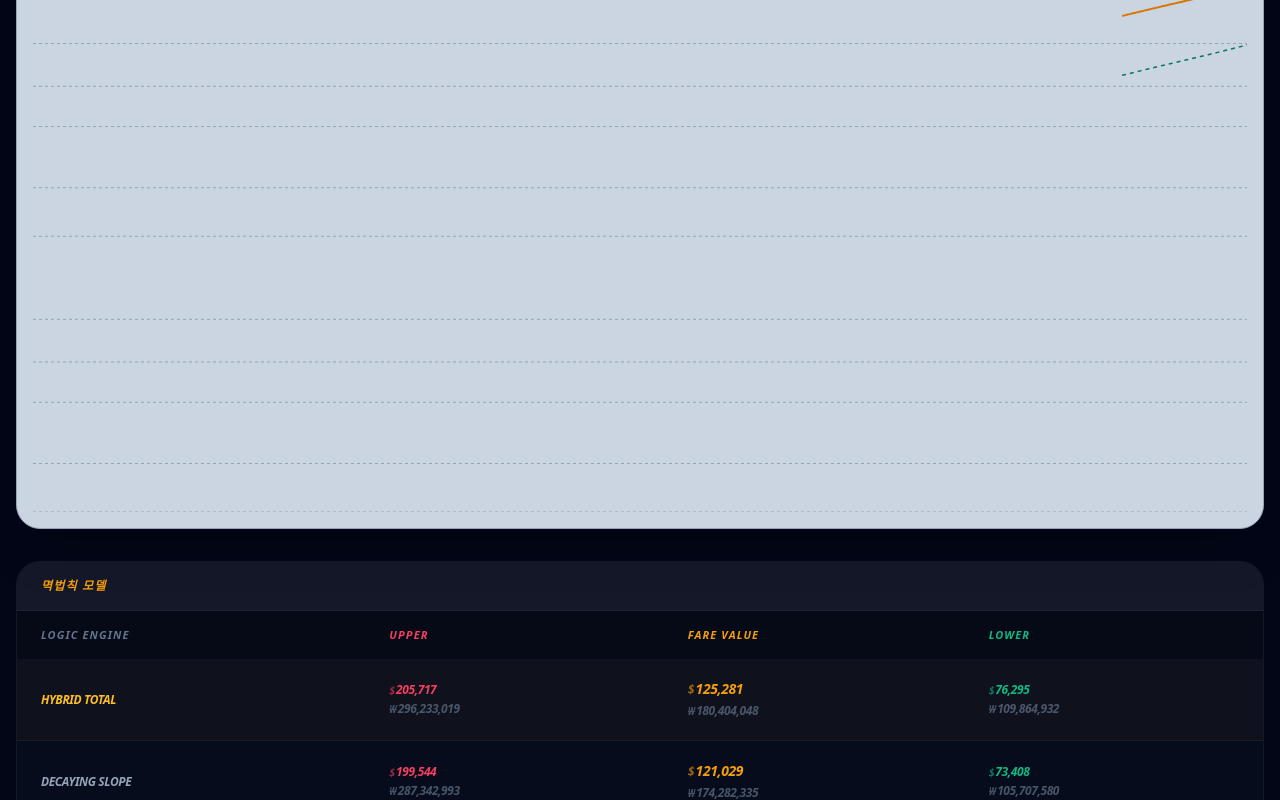
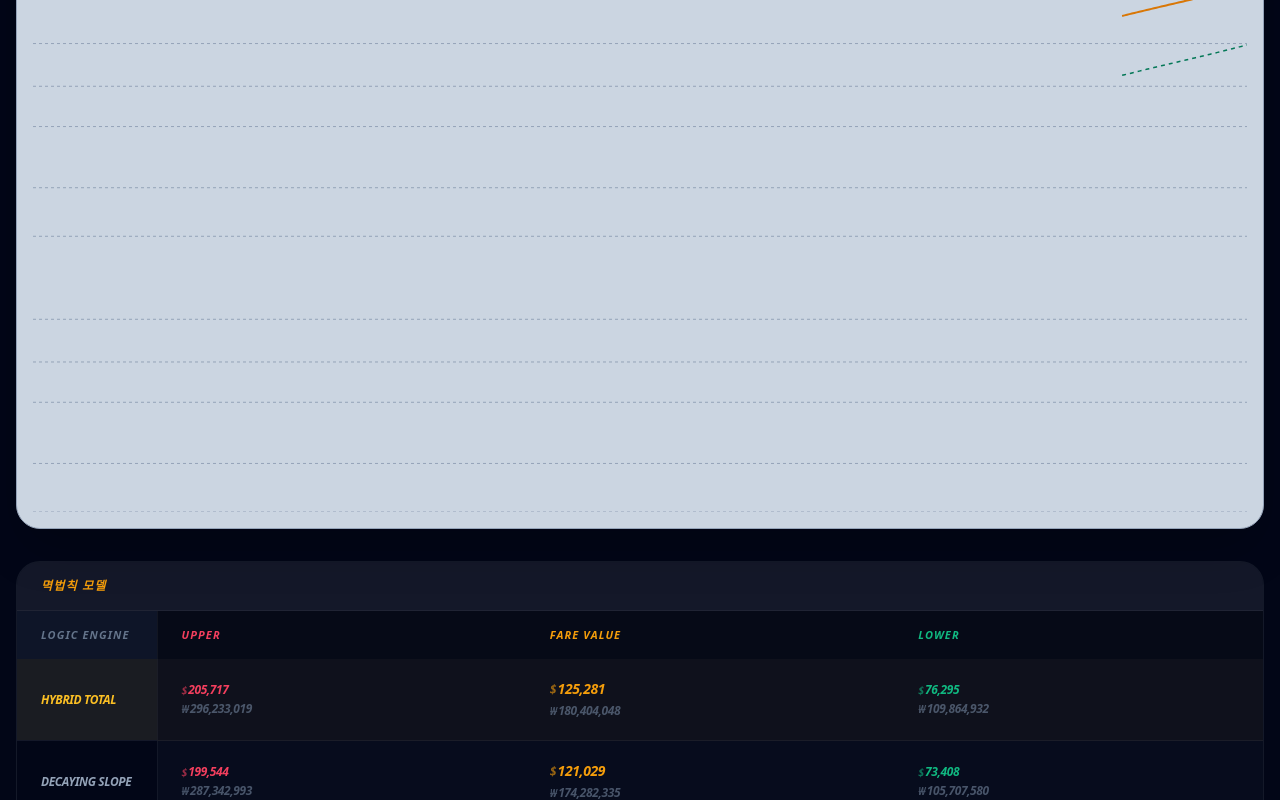
Before and after one commit to y2kjoh23-ux/btc-compass_26, a React (Vite) app: page / in a window 1280 px wide. Shown: the part 2000-2800 px from the top of the page. Built offline with nearby package versions, Linux system fonts and the light colour scheme; no server answers; a web font is replaced by a local one.

Commit message:
Add files via upload

```diff
--- a/App.tsx
+++ b/App.tsx
@@ -179,7 +179,7 @@ const App: React.FC = () => {
   );
 
   const renderKrw = (usd: number) => (
-    <p className="text-xs text-slate-500 font-bold opacity-70 mt-0.5 mono italic">
+    <p className="text-xs text-slate-500 font-bold opacity-70 mt-0.5 mono italic text-nowrap">
       <span className="text-[0.85em]">₩</span><Space />{Math.round(usd * data.usdKrw).toLocaleString()}
     </p>
   );
@@ -190,7 +190,7 @@ const App: React.FC = () => {
         <div className="text-left">
           <h1 className="text-xl font-black text-white tracking-tighter italic uppercase flex items-baseline gap-1.5">
             <span>BIT COMPASS <span className="text-amber-500">PRO</span></span>
-            <span className="text-[11px] font-bold text-slate-600 uppercase tracking-widest not-italic">v10.3</span>
+            <span className="text-[11px] font-bold text-slate-600 uppercase tracking-widest not-italic">v10.4</span>
           </h1>
         </div>
         <button onClick={init} className="p-2 bg-slate-900/50 hover:bg-white/5 rounded-xl border border-white/5 transition-colors">
@@ -215,7 +215,7 @@ const App: React.FC = () => {
                   </p>
                 </div>
                 <div className="flex flex-col gap-0.5 mt-2">
-                  <p className="text-xs font-bold text-slate-500 uppercase tracking-widest">환율: <span className="opacity-70 text-[0.85em] italic">₩</span><Space />{data.usdKrw.toLocaleString()} <span className="opacity-50">(Frankfurter)</span></p>
+                  <p className="text-xs font-bold text-slate-500 uppercase tracking-widest text-nowrap">환율: <span className="opacity-70 text-[0.85em] italic">₩</span><Space />{data.usdKrw.toLocaleString()} <span className="opacity-50">(Frankfurter)</span></p>
                   <p className="text-[11px] font-bold text-slate-600 uppercase tracking-tight">Source: Binance | {data.lastUpdated}</p>
                 </div>
               </div>
@@ -294,10 +294,10 @@ const App: React.FC = () => {
             <h4 className="text-xs font-black tracking-widest text-amber-500 uppercase italic">멱법칙 모델</h4>
           </div>
           <div className="overflow-x-auto custom-scrollbar">
-            <table className="w-full text-left min-w-[600px] text-xs">
+            <table className="w-full text-left min-w-[600px] text-xs table-fixed">
               <thead className="bg-black/20 text-slate-500 font-black uppercase text-[11px] italic">
                 <tr>
-                  <th className="px-6 py-4 tracking-widest">Logic Engine</th>
+                  <th className="px-6 py-4 tracking-widest sticky left-0 z-20 bg-slate-900/95 backdrop-blur-sm border-r border-white/5 w-[140px]">Logic Engine</th>
                   <th className="px-6 py-4 tracking-widest text-rose-500">UPPER</th>
                   <th className="px-6 py-4 tracking-widest text-amber-500">FARE Value</th>
                   <th className="px-6 py-4 tracking-widest text-emerald-500">LOWER</th>
@@ -311,17 +311,19 @@ const App: React.FC = () => {
                   { name: 'STANDARD LAW', val: stats.model.standard, u: stats.model.standard * Math.exp(0.5), l: stats.model.standard * Math.exp(-0.5) },
                 ].map((row, i) => (
                   <tr key={i} className={`${row.active ? 'bg-amber-500/[0.03]' : ''} hover:bg-white/[0.02]`}>
-                    <td className="px-6 py-5"><span className={`font-black italic ${row.active ? 'text-amber-400' : 'text-slate-400'}`}>{row.name}</span></td>
+                    <td className={`px-6 py-5 sticky left-0 z-10 border-r border-white/5 ${row.active ? 'bg-[#1a1c22]' : 'bg-slate-950'}`}>
+                      <span className={`font-black italic block ${row.active ? 'text-amber-400' : 'text-slate-400'}`}>{row.name}</span>
+                    </td>
                     <td className="px-6 py-5">
-                      <p className="mono font-bold italic text-rose-500"><span className="opacity-60 text-[0.85em]">$</span><Space />{Math.round(row.u).toLocaleString()}</p>
+                      <p className="mono font-bold italic text-rose-500 text-nowrap"><span className="opacity-60 text-[0.85em]">$</span><Space />{Math.round(row.u).toLocaleString()}</p>
                       {renderKrw(row.u)}
                     </td>
                     <td className="px-6 py-5">
-                      <p className="mono font-black italic text-amber-500 text-sm"><span className="opacity-60 text-[0.85em]">$</span><Space />{Math.round(row.val).toLocaleString()}</p>
+                      <p className="mono font-black italic text-amber-500 text-sm text-nowrap"><span className="opacity-60 text-[0.85em]">$</span><Space />{Math.round(row.val).toLocaleString()}</p>
                       {renderKrw(row.val)}
                     </td>
                     <td className="px-6 py-5">
-                      <p className="mono font-bold italic text-emerald-500"><span className="opacity-60 text-[0.85em]">$</span><Space />{Math.round(row.l).toLocaleString()}</p>
+                      <p className="mono font-bold italic text-emerald-500 text-nowrap"><span className="opacity-60 text-[0.85em]">$</span><Space />{Math.round(row.l).toLocaleString()}</p>
                       {renderKrw(row.l)}
                     </td>
                   </tr>
@@ -336,10 +338,10 @@ const App: React.FC = () => {
             <h4 className="text-xs font-black tracking-widest text-emerald-500 uppercase italic">장기 예측 가격</h4>
           </div>
           <div className="overflow-x-auto custom-scrollbar">
-            <table className="w-full text-left min-w-[600px] text-xs">
+            <table className="w-full text-left min-w-[600px] text-xs table-fixed">
               <thead className="bg-black/20 text-slate-500 font-black uppercase text-[11px] italic">
                 <tr>
-                  <th className="px-6 py-4 tracking-widest">Period</th>
+                  <th className="px-6 py-4 tracking-widest sticky left-0 z-20 bg-slate-900/95 backdrop-blur-sm border-r border-white/5 w-[140px]">Period</th>
                   <th className="px-6 py-4 tracking-widest text-rose-500">Peak</th>
                   <th className="px-6 py-4 tracking-widest text-amber-500">Fair</th>
                   <th className="px-6 py-4 tracking-widest text-emerald-500">Bottom</th>
@@ -348,20 +350,20 @@ const App: React.FC = () => {
               <tbody className="divide-y divide-white/5">
                 {projections.map((proj, i) => (
                   <tr key={i} className="hover:bg-white/[0.02]">
-                    <td className="px-6 py-5">
-                      <span className="font-black italic text-slate-300 block">{proj.label}</span>
+                    <td className="px-6 py-5 sticky left-0 z-10 bg-slate-950 border-r border-white/5">
+                      <span className="font-black italic text-slate-300 block text-nowrap">{proj.label}</span>
                       <span className="text-[10px] text-slate-600 mono font-bold">{proj.date}</span>
                     </td>
                     <td className="px-6 py-5">
-                      <p className="mono font-bold italic text-rose-500"><span className="opacity-60 text-[0.85em]">$</span><Space />{Math.round(proj.upper).toLocaleString()}</p>
+                      <p className="mono font-bold italic text-rose-500 text-nowrap"><span className="opacity-60 text-[0.85em]">$</span><Space />{Math.round(proj.upper).toLocaleString()}</p>
                       {renderKrw(proj.upper)}
                     </td>
                     <td className="px-6 py-5">
-                      <p className="mono font-black italic text-amber-500 text-sm"><span className="opacity-60 text-[0.85em]">$</span><Space />{Math.round(proj.weighted).toLocaleString()}</p>
+                      <p className="mono font-black italic text-amber-500 text-sm text-nowrap"><span className="opacity-60 text-[0.85em]">$</span><Space />{Math.round(proj.weighted).toLocaleString()}</p>
                       {renderKrw(proj.weighted)}
                     </td>
                     <td className="px-6 py-5">
-                      <p className="mono font-bold italic text-emerald-500"><span className="opacity-60 text-[0.85em]">$</span><Space />{Math.round(proj.lower).toLocaleString()}</p>
+                      <p className="mono font-bold italic text-emerald-500 text-nowrap"><span className="opacity-60 text-[0.85em]">$</span><Space />{Math.round(proj.lower).toLocaleString()}</p>
                       {renderKrw(proj.lower)}
                     </td>
                   </tr>
--- a/metadata.json
+++ b/metadata.json
@@ -1,5 +1,5 @@
 {
-  "name": "BIT COMPASS PRO v10.3 PWA 금액 단위 폰트조절",
+  "name": "BIT COMPASS PRO v10.4 리스트 좌우 스크롤 일부고정",
   "description": "Professional Bitcoin Quant Strategic Dashboard with PWA support for mobile home screen integration.",
   "requestFramePermissions": []
 }
--- a/package.json
+++ b/package.json
@@ -1,5 +1,5 @@
 {
-  "name": "bit-compass-pro-v10.3-pwa-금액-단위-폰트조절",
+  "name": "bit-compass-pro-v10.4-리스트-좌우-스크롤-일부고정",
   "private": true,
   "version": "0.0.0",
   "type": "module",
```
